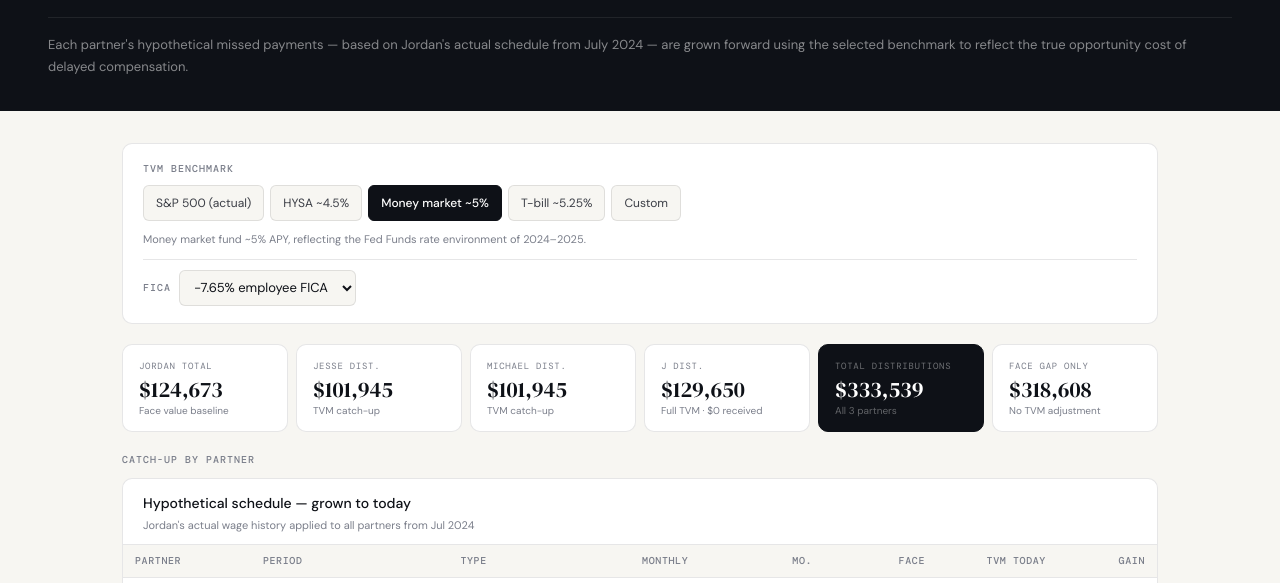
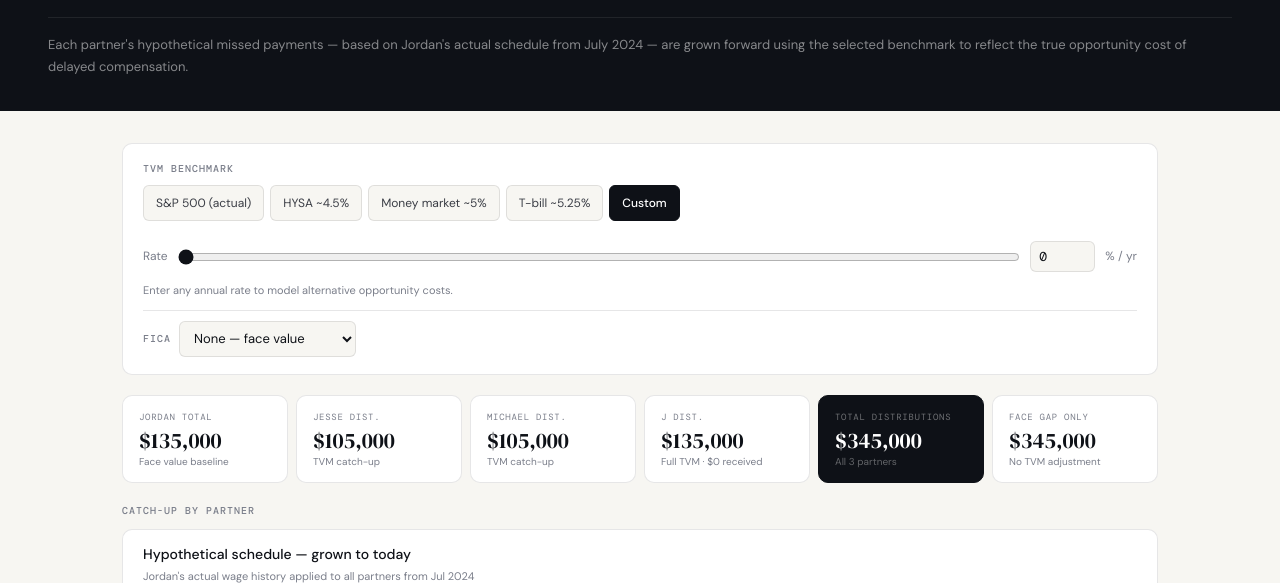
Before and after one commit to vetflex/-partner-analysis, a plain HTML site: page index.html in a window 1280 px wide. Shown: the part 170-753 px from the top of the page. Drawn offline with nearby package versions, Linux system fonts and the light colour scheme.

Commit message:
Update index.html

```diff
--- a/index.html
+++ b/index.html
@@ -341,23 +341,23 @@
     <div class="bench-group">
       <button class="bench-btn" onclick="setBench('sp500',this)">S&P 500 (actual)</button>
       <button class="bench-btn" onclick="setBench('hysa',this)">HYSA ~4.5%</button>
-      <button class="bench-btn active" onclick="setBench('mmf',this)">Money market ~5%</button>
+      <button class="bench-btn" onclick="setBench('mmf',this)">Money market ~5%</button>
       <button class="bench-btn" onclick="setBench('tbill',this)">T-bill ~5.25%</button>
-      <button class="bench-btn" onclick="setBench('custom',this)">Custom</button>
+      <button class="bench-btn active" onclick="setBench('custom',this)">Custom</button>
     </div>
-    <div id="customRow" class="custom-row">
+    <div id="customRow" class="custom-row" style="display:flex;">
       <label>Rate</label>
-      <input type="range" id="customSlider" min="0" max="30" step="0.25" value="7" oninput="syncCustom('slider')">
-      <input type="number" id="customInput" min="0" max="30" step="0.25" value="7" oninput="syncCustom('input')">
+      <input type="range" id="customSlider" min="0" max="30" step="0.25" value="0" oninput="syncCustom('slider')">
+      <input type="number" id="customInput" min="0" max="30" step="0.25" value="0" oninput="syncCustom('input')">
       <span style="font-size:12px;color:var(--ink-3);">% / yr</span>
     </div>
-    <p id="benchDesc" class="bench-desc">Money market fund ~5% APY, reflecting the Fed Funds rate environment of 2024–2025.</p>
+    <p id="benchDesc" class="bench-desc">Enter any annual rate to model alternative opportunity costs.</p>
     <div class="controls-bottom">
       <div class="fica-wrap">
         <span class="control-label" style="margin:0">FICA</span>
         <select id="ficaSel" onchange="calc()">
-          <option value="1">None — face value</option>
-          <option value="0.9235" selected>−7.65% employee FICA</option>
+          <option value="1" selected>None — face value</option>
+          <option value="0.9235">−7.65% employee FICA</option>
         </select>
       </div>
     </div>
@@ -433,11 +433,11 @@ const ALL_KEYS=Object.keys(SP500).sort();
 const BENCH_META={
   sp500:{label:'S&P 500',rate:null,desc:'Actual S&P 500 monthly total returns (dividends reinvested) Jul 2024 – Mar 2026. Each missed payment grown forward from the month it would have been received.'},
   hysa:{label:'HYSA ~4.5%',rate:0.045,desc:'High-yield savings account ~4.5% APY — conservative liquid benchmark reflecting rates available through 2024–2025.'},
-  mmf:{label:'Money market ~5%',rate:0.050,desc:'Money market fund ~5% APY, reflecting the Fed Funds rate environment of 2024–2025.'},
+  mmf:{label:'Money market ~5%',rate:0.050,desc:'Enter any annual rate to model alternative opportunity costs.'},
   tbill:{label:'T-bill ~5.25%',rate:0.0525,desc:'3-month T-bill ~5.25% APY — risk-free rate, commonly used as the opportunity cost benchmark in equity analyses.'},
   custom:{label:'Custom',rate:null,desc:'Enter any annual rate to model alternative opportunity costs.'},
 };
-let bench='mmf', customRate=7;
+let bench='custom', customRate=0;
 
 const JORDAN_SCHEDULE=[
   {sy:2024,sm:7,ey:2024,em:12,wage:5000},
```
